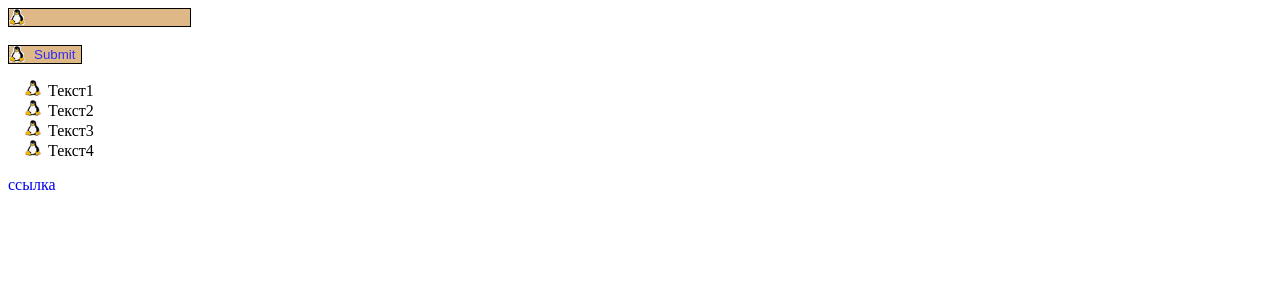
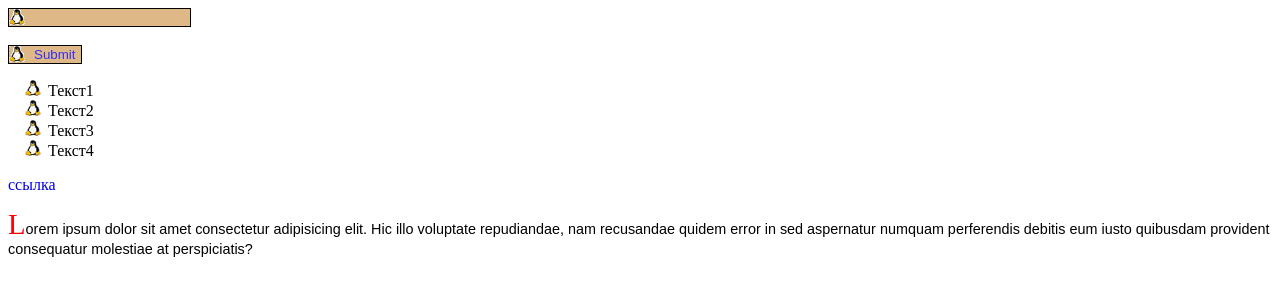
Before and after one commit to azranar-66/Worck_classrom, a plain HTML site: page index.html in a window 1280 px wide. Drawn offline with Linux system fonts and the light colour scheme.

Commit message:
Update index.html
текст с засечками и без

```diff
--- a/index.html
+++ b/index.html
@@ -47,6 +47,17 @@
             font-weight: bold;
             color: red;
         }
+
+        p {
+            font-family: Arial, Helvetica, sans-serif;
+            font-size: 90%;
+        }
+
+        P:first-letter {
+            font-family: "Times New Roman", Times, serif;
+            font-size: 200%;
+            color: red;
+        }
     </style>
 </head>
 
@@ -63,6 +74,9 @@
         <li>Текст4</li>
     </ul>
     <a href="https://www.youtube.com/watch?v=jU3SMH98bYA" class="linc">ссылка</a>
+    <p>Lorem ipsum dolor sit amet consectetur adipisicing elit. Hic illo voluptate repudiandae, nam recusandae quidem
+        error in sed aspernatur numquam perferendis debitis eum iusto quibusdam provident consequatur molestiae at
+        perspiciatis?</p>
 </body>
 
 </html>
```
